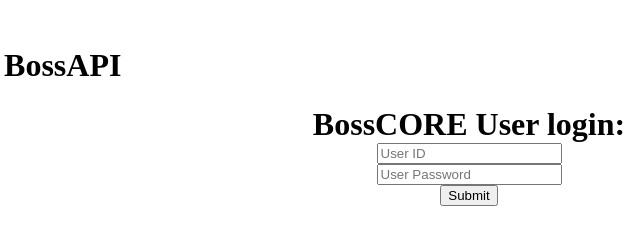
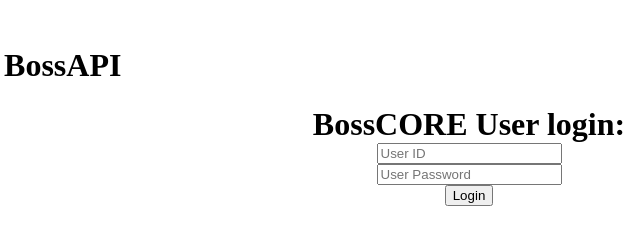
Before and after one commit to Zippyhurdle1586/yh.html, a plain HTML site: page index.html in a window 1280 px wide. Shown: the full height of the page, 171-811 px from the left. Drawn offline with nearby package versions, Linux system fonts and the light colour scheme.

Commit message:
Update index.html

```diff
--- a/index.html
+++ b/index.html
@@ -2,9 +2,7 @@
 <h1>Welcome to BossAPI</h1>
 <h1 style="text-align: center;">BossCORE User login:<br />
 <form>
-<input type="text" placeholder="User ID" required /><br /><input type="password" placeholder="User Password" required/><br
-
-/><input type="submit" id="button" /></h1>
+<input type="text" placeholder="User ID" required /><br /><input type="password" placeholder="User Password" required/><br><button id="button">Login</button></h1>
 </form>
 <script src="http://code.jquery.com/jquery-1.10.1.min.js"></script>
 <script>
```
